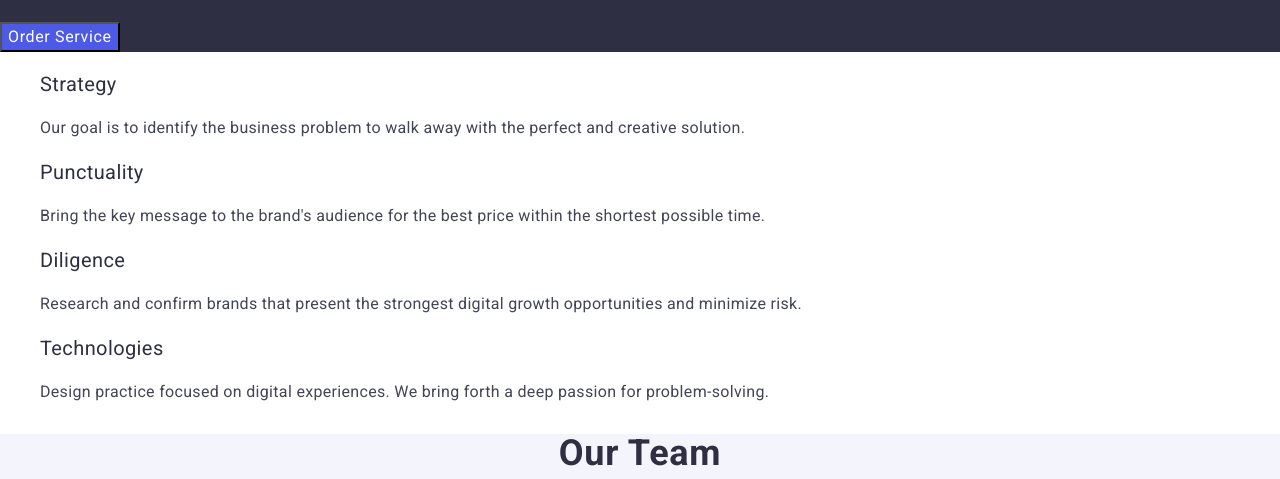
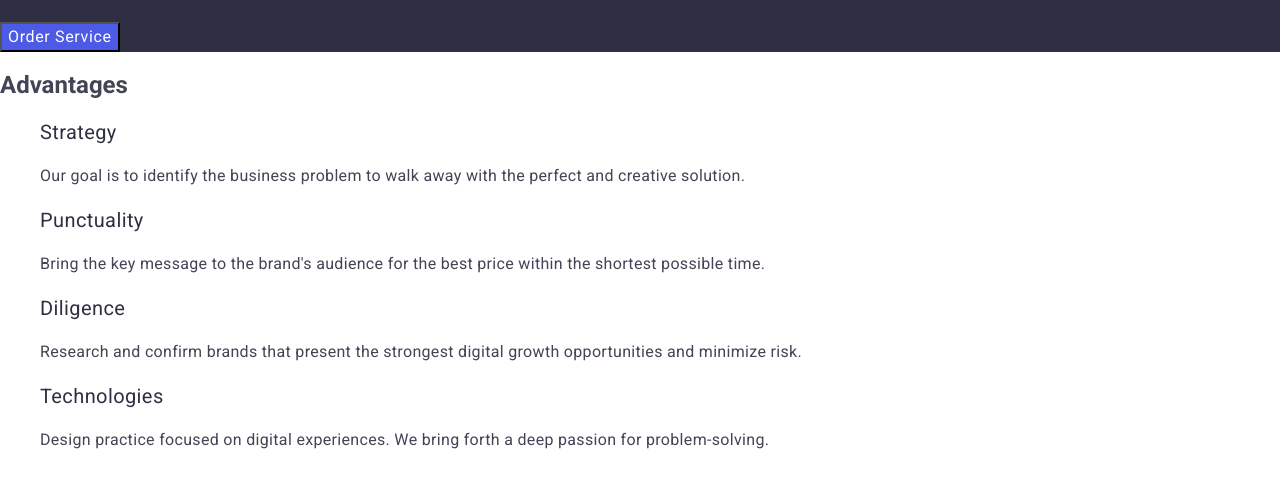
Before and after one commit to Lyubov-Pavlichenko/goit-markup-hw-02, a plain HTML site: page index.html in a window 1280 px wide. Shown: the part 304-783 px from the top of the page. Drawn offline with nearby package versions, Linux system fonts and the light colour scheme.

Commit message:
add styles header

```diff
--- a/css/styles.css
+++ b/css/styles.css
@@ -76,6 +76,7 @@ a {
     letter-spacing: 0.04em;
     color: #fff;
     background-color: #4d5ae5;
+    cursor: pointer;
 }
 
 .cursor:hover,
--- a/index.html
+++ b/index.html
@@ -62,6 +62,7 @@
         <button class="cursor" type="button">Order Service</button>
       </section>
       <section class="work">
+        <h2>Advantages</h2>
         <ul class="work-list">
           <li>
             <h3 class="work-title">Strategy</h3>
```
